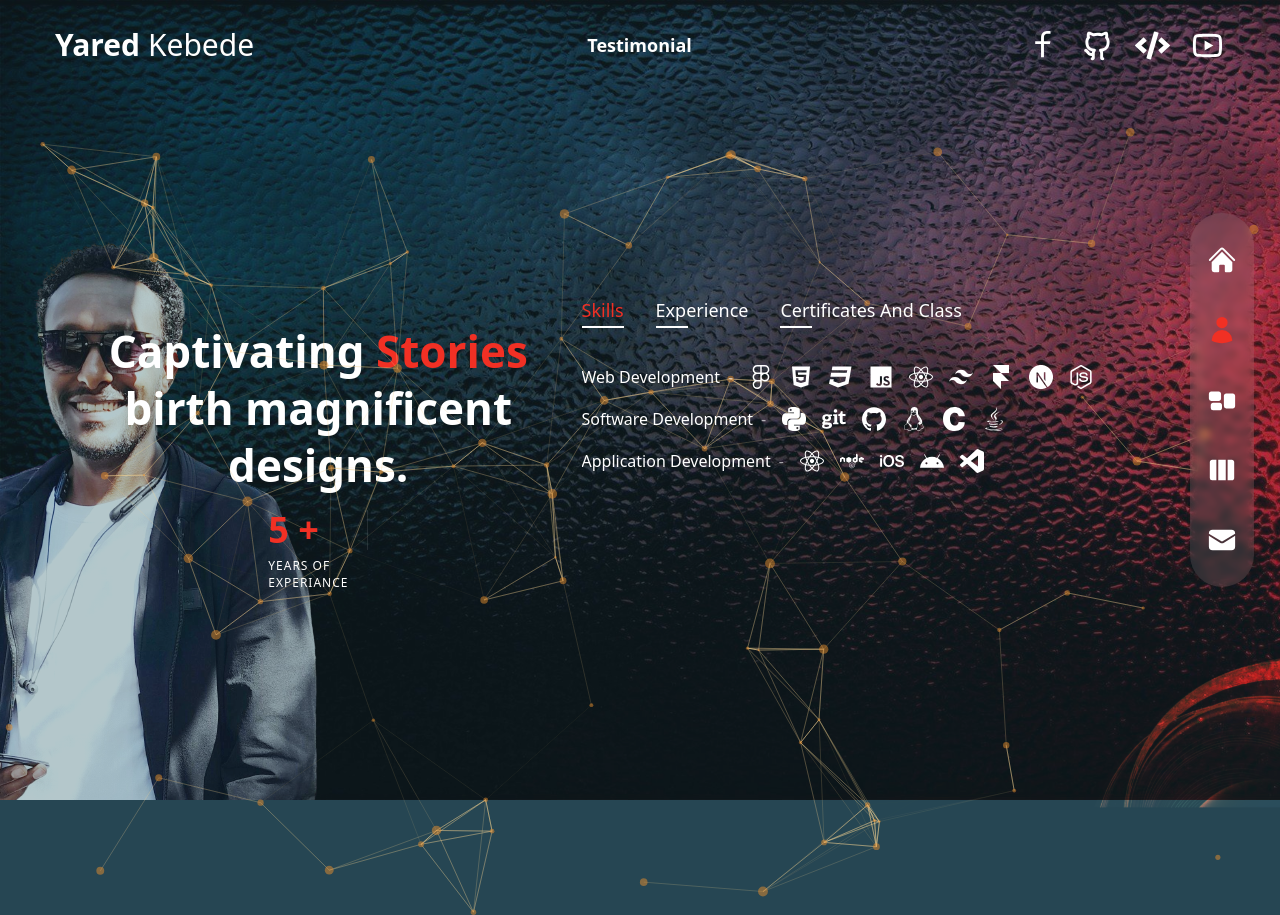
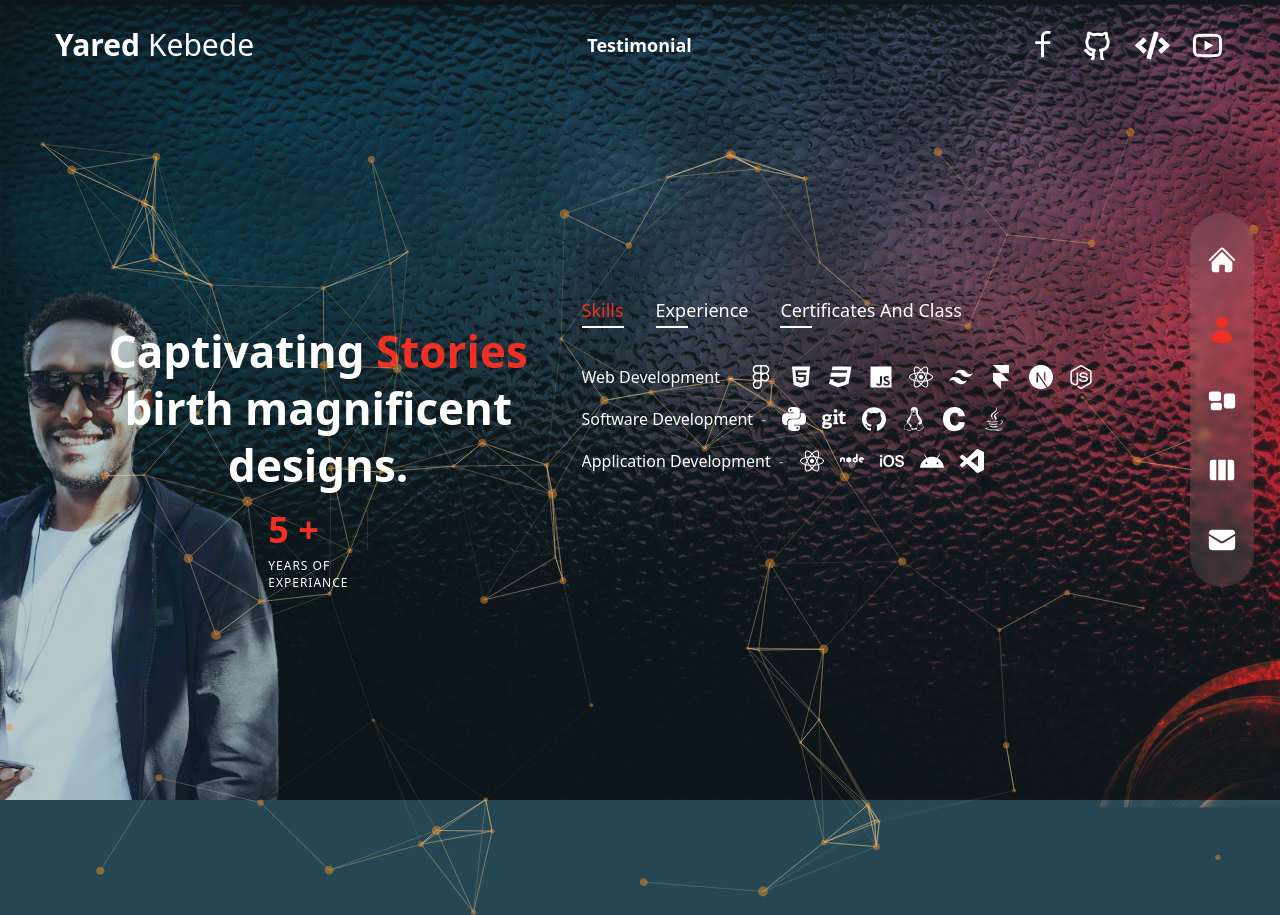
Before and after one commit to Yareda21/portofolio_next, a Next.js app: page /about in a window 1280 px wide. Shown: the top 915 px of the page. Built offline with nearby package versions, Linux system fonts and the light colour scheme.

Commit message:
git push

```diff
--- a/app/about/page.jsx
+++ b/app/about/page.jsx
@@ -185,14 +185,14 @@ const About = () => {
                 className="hidden z-[-10] xl:flex absolute bottom-0 -left-[120px]"
             >
                 <div className="hidden xl:flex">
-                    <Image
+                    <img
                         src={"/avatar.png"}
                         loading="lazy"
                         layout="responsive"
                         width={400}
                         height={600}
                         alt="Yared Kebede"
-                        className="translate-z-0 w-700px h-auto"
+                        className="translate-z-0 "
                     />
                 </div>
             </motion.div>
```
